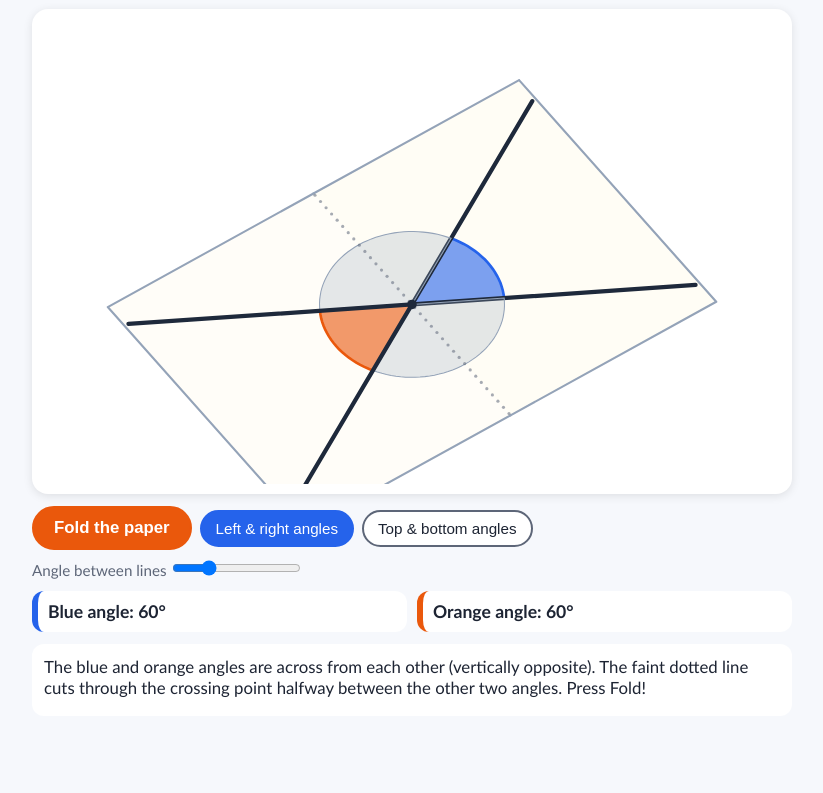
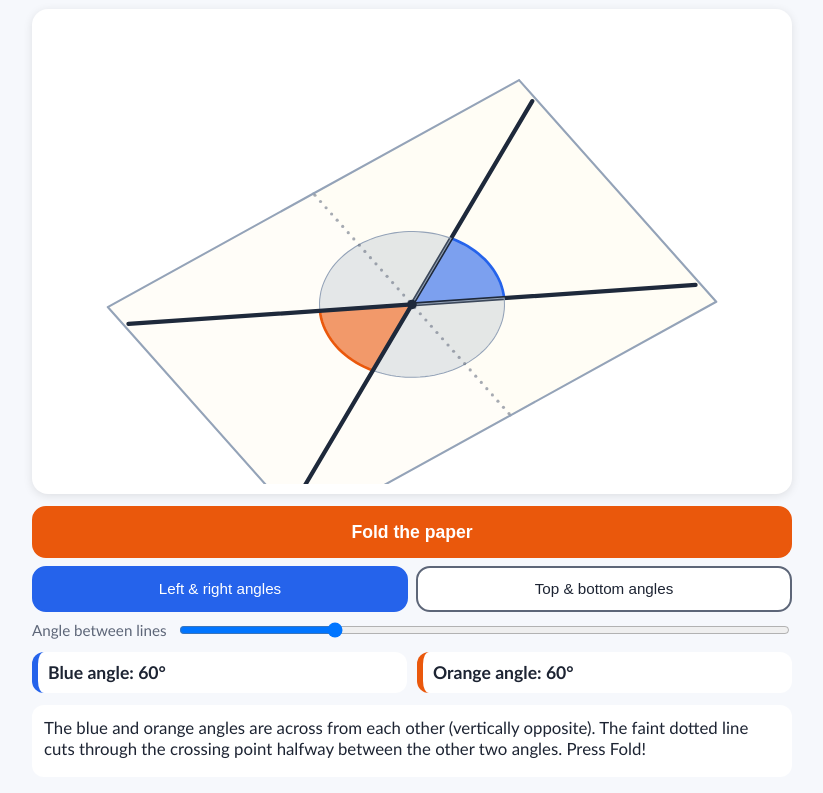
Before and after one commit to Crisovet/angles, a plain HTML site: page Fold the Paper_ Vertically Opposite Angles.html in a window 1280 px wide. Shown: the part 93-886 px from the top of the page, without its empty margins (228-1051 px from the left). Before the commit the page ends 825 px from the top, so only its background shows below. Drawn offline with Linux system fonts and the light colour scheme.

Commit message:
Update Fold the Paper_ Vertically Opposite Angles.html

```diff
--- a/Fold the Paper_ Vertically Opposite Angles.html
+++ b/Fold the Paper_ Vertically Opposite Angles.html
@@ -15,16 +15,18 @@ h1{font-size:1.4rem;margin:4px 0}
 p.sub{margin:0 0 12px;color:var(--muted)}
 .card{background:var(--card);border-radius:16px;padding:10px;box-shadow:0 2px 10px rgba(0,0,0,.1)}
 svg{width:100%;height:auto;display:block}
-.row{display:flex;gap:8px;flex-wrap:wrap;margin:12px 0;align-items:center}
-button{border:2px solid var(--muted);background:var(--card);color:var(--text);border-radius:999px;padding:8px 14px;font-size:.95rem;cursor:pointer}
+.row{display:grid;grid-template-columns:1fr 1fr;gap:8px;margin:12px 0}
+button{border:2px solid var(--muted);background:var(--card);color:var(--text);border-radius:14px;padding:10px 8px;min-height:46px;line-height:1.2;font-size:.95rem;cursor:pointer;width:100%}
 button.on{border-color:var(--a);background:var(--a);color:#fff}
-#fold{border-color:var(--b);background:var(--b);color:#fff;font-size:1.05rem;font-weight:bold;padding:10px 20px}
+#fold{grid-column:1/-1;border-color:var(--b);background:var(--b);color:#fff;font-size:1.1rem;font-weight:bold;min-height:52px}
 .read{display:flex;gap:10px;flex-wrap:wrap}
 .chip{flex:1;min-width:140px;border-radius:12px;padding:10px;background:var(--card);font-size:1.1rem;font-weight:bold}
 .chip.a{border-left:6px solid var(--a)}.chip.b{border-left:6px solid var(--b)}
 #msg{margin-top:12px;padding:12px;border-radius:12px;background:var(--card);font-size:1.05rem;min-height:48px}
 #msg.ok{background:var(--okbg);color:var(--ok);font-weight:bold}
 label{color:var(--muted);font-size:.95rem}
+.row label{grid-column:1/-1;display:flex;align-items:center;gap:10px}
+.row input{flex:1;min-width:0}
 </style>
 </head>
 <body>
```
